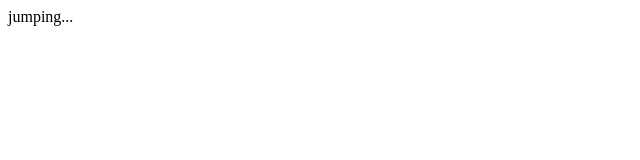
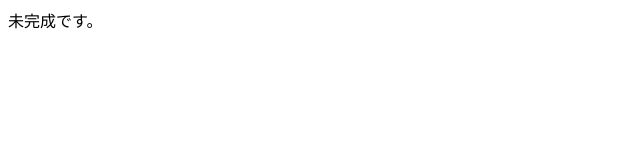
Before and after one commit to Ichihai1415/Ichihai1415.github.io, a plain HTML site: page index.html in a window 1280 px wide. Shown: the full height of the page, 0-640 px from the left. Drawn offline with Linux system fonts and the light colour scheme.

Commit message:
飛ばないようんび

```diff
--- a/index.html
+++ b/index.html
@@ -2,9 +2,8 @@
 <html lang="ja">
   <head>
     <title>index</title>
-    <meta http-equiv="refresh" content="1;URL=/PageNotCreated.txt">
   </head>
   <body>
-    jumping...
+    未完成です。
   </body>
 </html>
```
